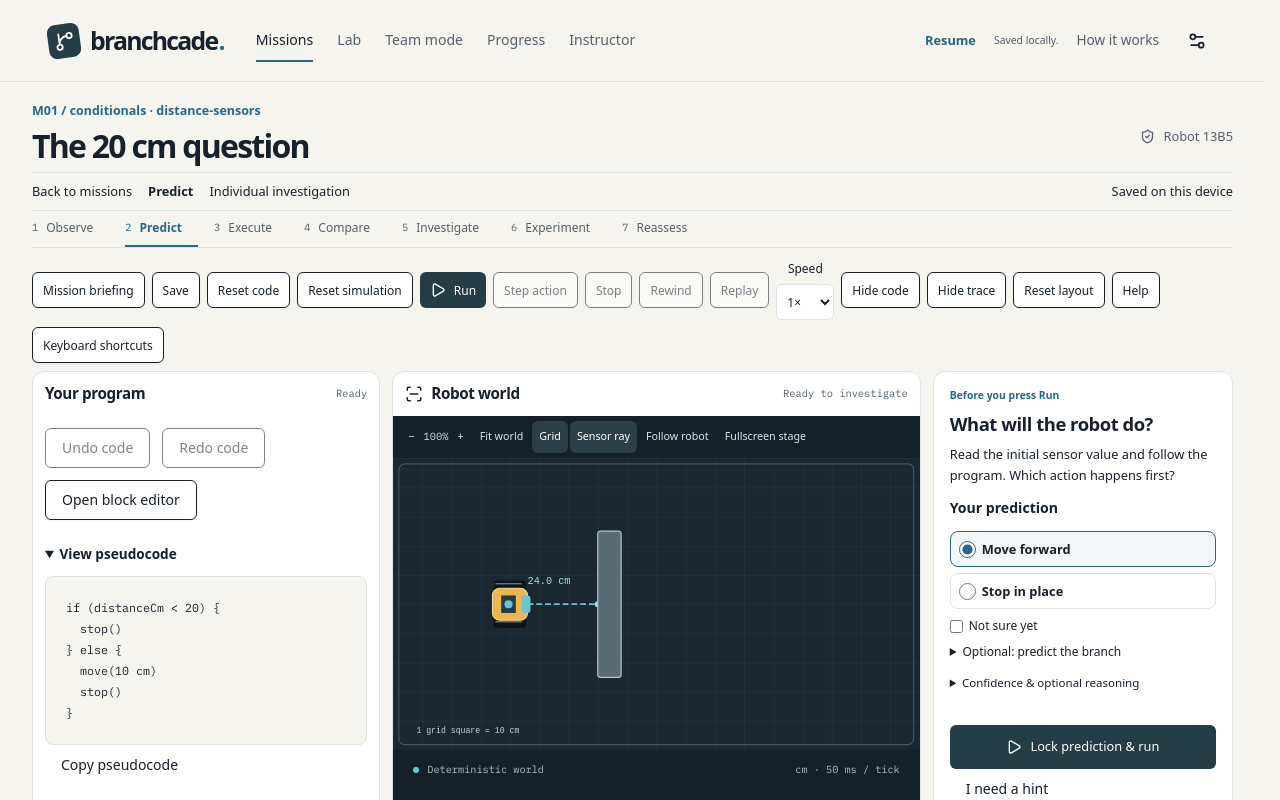
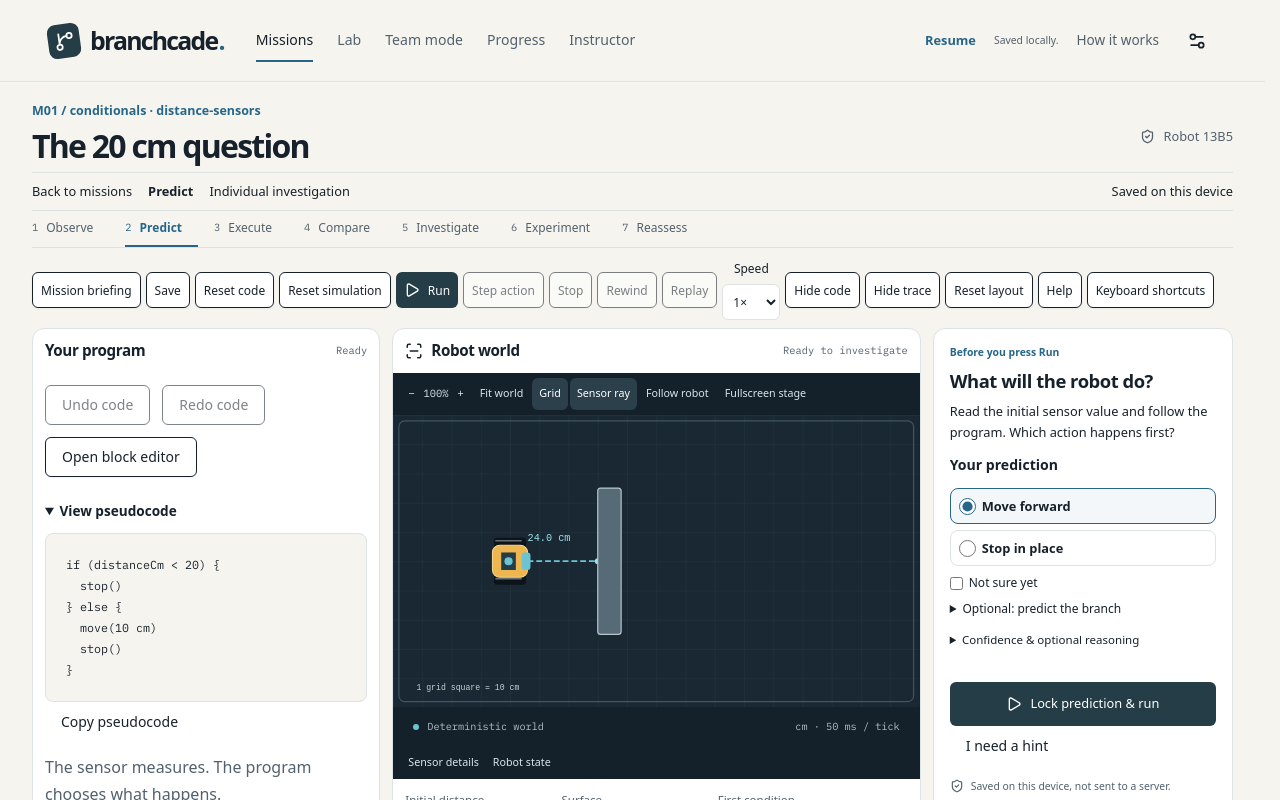
Before and after one commit to HrishikeshLenin13/Branchcade, a React (Vite) app: page /missions/m01 in a window 1280 px wide. Shown: the top 800 px of the page. Built offline with nearby package versions, Linux system fonts and the light colour scheme.

Commit message:
fix: keep prediction visible across platform scrollbar layouts

```diff
--- a/src/features/lab/workstation.css
+++ b/src/features/lab/workstation.css
@@ -607,6 +607,10 @@
   }
   .workstation-page .workstation-toolbar {
     margin-block: 8px;
+    gap: 5px;
+  }
+  .workstation-page .workstation-toolbar > button {
+    padding-inline: 8px;
   }
   .workstation-page .workstation-toolbar label {
     margin-bottom: 0;
```
Also changed, not shown: 8 other files (tests, documents, lock files or other folders).
